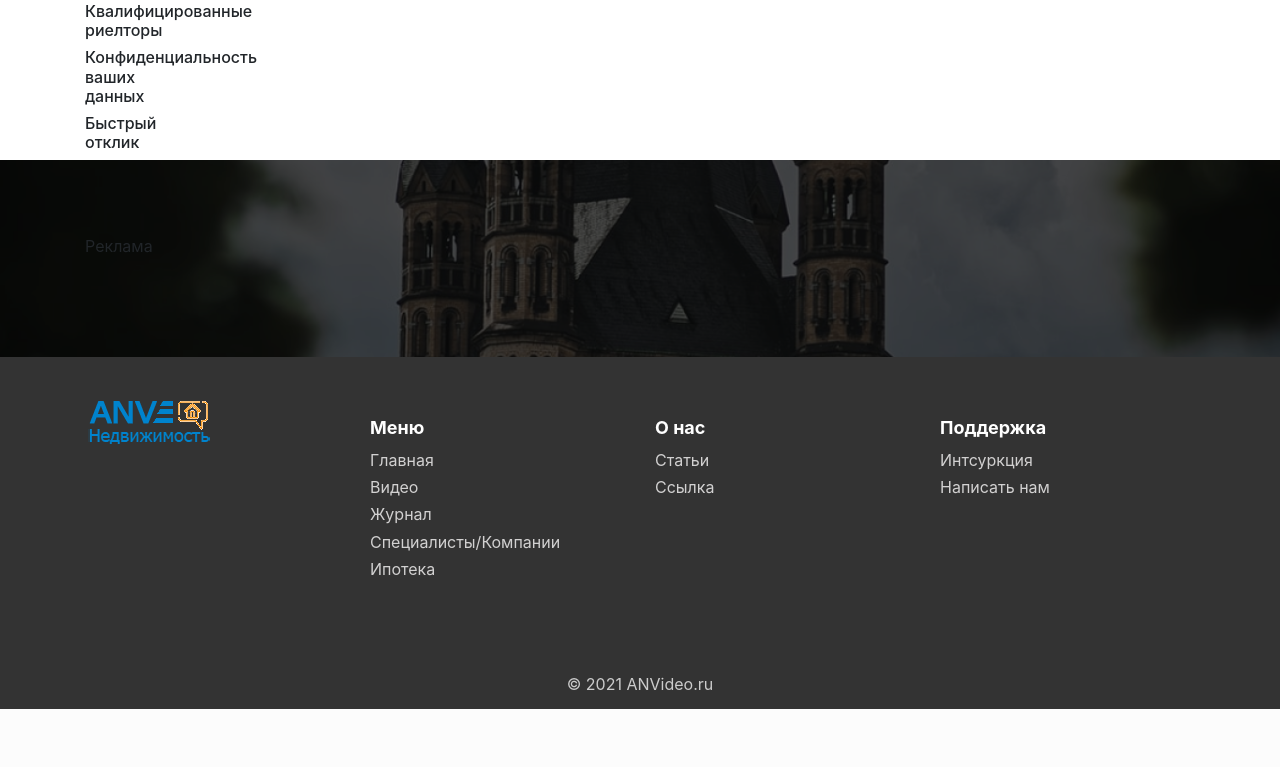
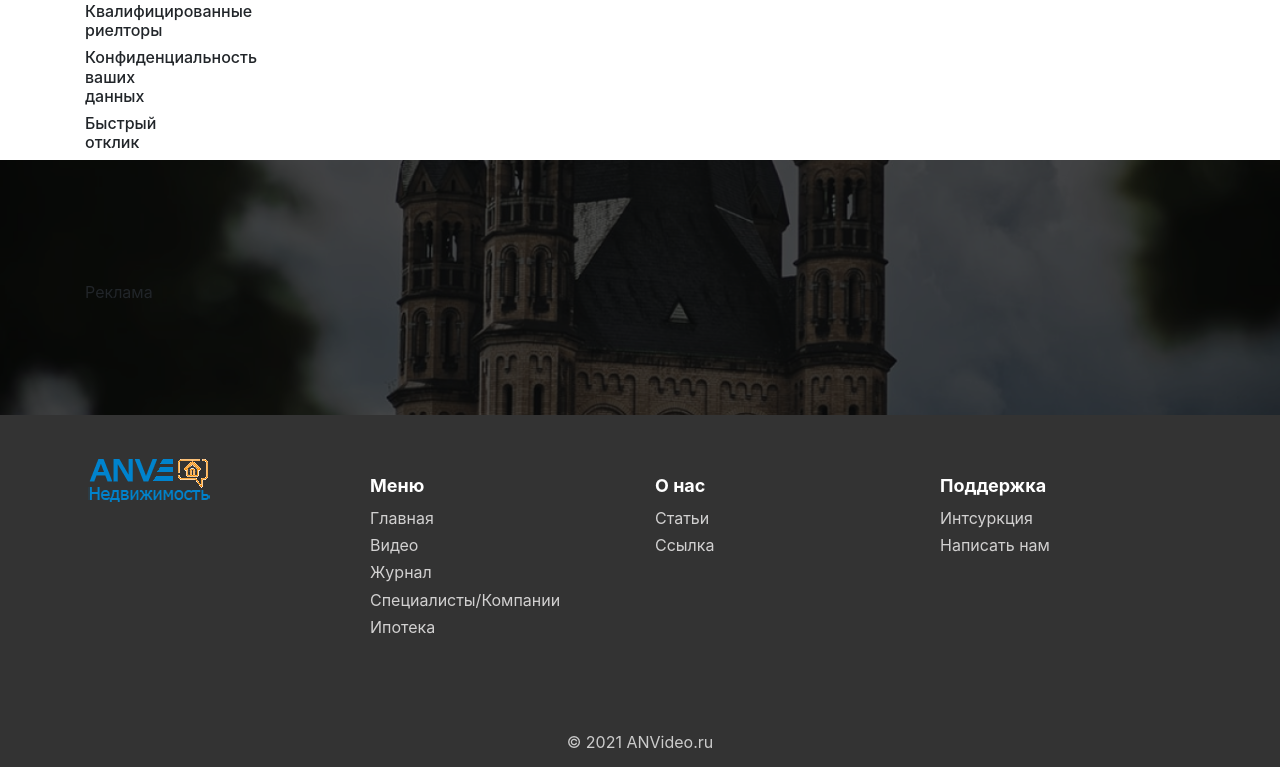
Before and after one commit to Akhmetova/Akhmetova.github.io, a PHP site: page / in a window 1280 px wide. Shown: the part 1412-2179 px from the top of the page. Before the commit the page ends 2121 px from the top, so only its background shows below. Run offline with PHP 8.4, Linux system fonts and the light colour scheme.

Commit message:
Update style.css

```diff
--- a/style.css
+++ b/style.css
@@ -84,7 +84,7 @@ body {
 .callout-section .overlay {
     background: none repeat scroll 0 0 rgba(0, 0, 0, 0.7);
     height: 100%;
-    padding: 74px 0 83px;
+    padding: 120px 0 95px;
     position: relative;
     width: 100%;
 }
```
